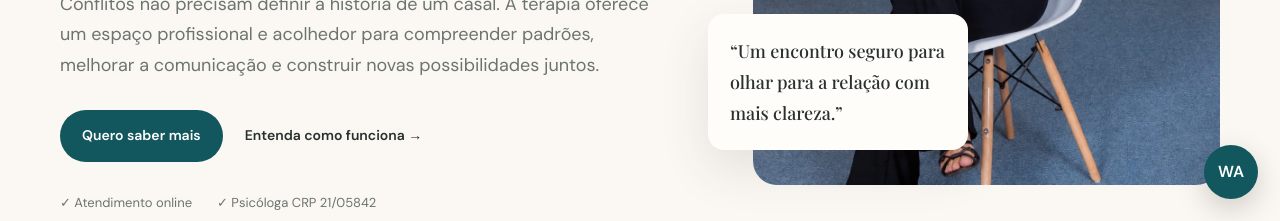
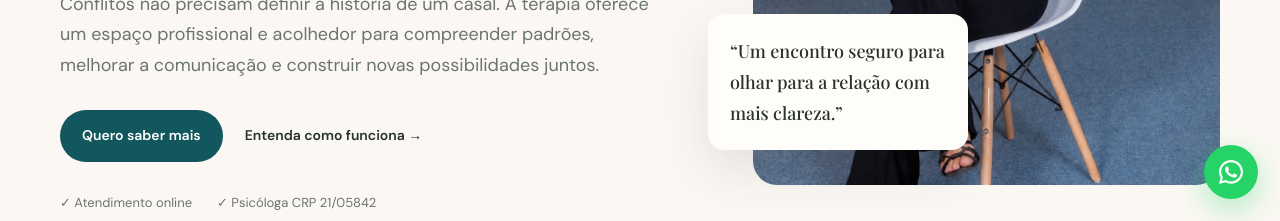
Before and after one commit to ericlucena6485/site-entrelaco-terapia-de-casal, a plain HTML site: page index.html in a window 1280 px wide. Shown: the part 579-800 px from the top of the page. Drawn offline with nearby package versions, Linux system fonts and the light colour scheme.

Commit message:
ajustando cor e botao zap

```diff
--- a/index.html
+++ b/index.html
@@ -158,7 +158,11 @@
     </div>
   </footer>
 
-  <a class="floating-wa" href="https://wa.me/5589994394395?text=Ol%C3%A1%2C%20gostaria%20de%20saber%20mais%20informa%C3%A7%C3%B5es%20sobre%20a%20terapia%20de%20casal!" target="_blank" rel="noopener" aria-label="WhatsApp">WA</a>
+  <a class="floating-wa" href="https://wa.me/5589994394395?text=Ol%C3%A1%2C%20gostaria%20de%20saber%20mais%20informa%C3%A7%C3%B5es%20sobre%20a%20terapia%20de%20casal!" target="_blank" rel="noopener" aria-label="WhatsApp">
+    <svg viewBox="0 0 32 32" aria-hidden="true" focusable="false">
+      <path d="M16.01 3.2c-7.06 0-12.8 5.63-12.8 12.57 0 2.22.6 4.39 1.73 6.29L3.1 28.8l6.95-1.78a12.99 12.99 0 0 0 5.96 1.49c7.06 0 12.8-5.63 12.8-12.57S23.07 3.2 16.01 3.2Zm0 22.98c-1.85 0-3.66-.48-5.25-1.38l-.38-.22-4.12 1.06 1.1-3.92-.25-.4a10.18 10.18 0 0 1-1.57-5.55c0-5.65 4.7-10.24 10.47-10.24s10.47 4.59 10.47 10.24-4.7 10.41-10.47 10.41Zm5.74-7.66c-.31-.16-1.86-.9-2.15-1-.29-.11-.5-.16-.71.16-.21.31-.82 1-.99 1.21-.18.21-.36.23-.67.08-.31-.16-1.32-.48-2.52-1.53-.93-.81-1.56-1.81-1.74-2.12-.18-.31-.02-.48.13-.63.14-.14.31-.36.47-.54.16-.18.21-.31.31-.52.1-.21.05-.39-.03-.55-.08-.16-.71-1.67-.97-2.29-.25-.6-.51-.52-.71-.53h-.6c-.21 0-.55.08-.84.39-.29.31-1.1 1.06-1.1 2.58s1.13 2.99 1.29 3.2c.16.21 2.23 3.34 5.39 4.69.75.32 1.34.51 1.8.65.76.24 1.45.21 1.99.13.61-.09 1.86-.75 2.12-1.47.26-.73.26-1.35.18-1.47-.08-.13-.29-.21-.6-.36Z"/>
+    </svg>
+  </a>
   <script src="script.js"></script>
 </body>
 </html>
--- a/styles.css
+++ b/styles.css
@@ -19,7 +19,9 @@ h1,h2,h3{font-family:"Playfair Display",serif;font-weight:500;line-height:1.13;m
 .content-grid{display:grid;grid-template-columns:repeat(3,1fr);gap:18px}.content-card{padding:30px 0;border-top:1px solid var(--line)}.content-card>span{font-size:11px;text-transform:uppercase;letter-spacing:.14em;color:var(--sage)}.instagram-call{text-align:center;margin-top:45px}.instagram-call a{font-weight:600;text-decoration:underline}
 .contact{padding-top:40px}.contact-box{text-align:center;background:var(--soft);border-radius:36px;padding:80px 25px}.contact-box p{color:var(--muted);max-width:600px;margin:0 auto 25px}.instagram{display:block;margin-top:20px;font-size:14px;color:var(--sage)}
 footer{border-top:1px solid var(--line);padding:35px 0}.footer-grid{display:flex;align-items:center;justify-content:space-between;gap:20px}.footer-grid p{font-size:12px;color:var(--muted)}.footer-brand{font-size:18px}
-.floating-wa{position:fixed;right:22px;bottom:22px;width:54px;height:54px;border-radius:50%;display:grid;place-items:center;background:var(--deep);color:white;font-weight:700;box-shadow:0 10px 30px rgba(0,0,0,.18);z-index:30}
+.floating-wa{position:fixed;right:22px;bottom:22px;width:54px;height:54px;border-radius:50%;display:grid;place-items:center;background:#25d366;color:white;box-shadow:0 10px 30px rgba(37,211,102,.35);z-index:30}
+.floating-wa:hover{background:#20bd5a;transform:translateY(-2px)}
+.floating-wa svg{width:30px;height:30px;display:block;fill:currentColor}
 .reveal{opacity:0;transform:translateY(16px);transition:.7s ease}.reveal.visible{opacity:1;transform:none}
 @media(max-width:900px){.desktop-cta{display:none}.menu-toggle{display:block;margin-left:auto}.menu{display:none;position:absolute;top:84px;left:0;right:0;background:var(--bg);padding:25px 20px;border-bottom:1px solid var(--line);flex-direction:column}.menu.open{display:flex}.hero-grid,.about-grid,.service-grid,.section-head{grid-template-columns:1fr;gap:40px}.hero{padding-top:45px}.hero-photo{max-width:600px;margin:auto}.quote-card{left:15px}.cards,.content-grid{grid-template-columns:1fr}.section{padding:75px 0}.footer-grid{flex-direction:column;text-align:center}}
 @media(max-width:560px){.container{width:min(100% - 28px,1160px)}h1{font-size:45px}.photo-placeholder{min-height:480px}.quote-card{position:relative;left:auto;bottom:auto;width:90%;margin:-45px auto 0}.actions,.trust-row{align-items:flex-start;flex-direction:column;gap:14px}.credentials div{grid-template-columns:1fr;gap:3px}.contact-box{padding:60px 20px}}
@@ -31,7 +33,7 @@ footer{border-top:1px solid var(--line);padding:35px 0}.footer-grid{display:flex
 .hero-photo .photo-placeholder{background-position:center 25%}
 .about-photo .portrait{background-position:center 35%}
 .brand-mark,.eyebrow,.role,.content-card>span,.instagram-call a,.instagram{color:var(--petrol)}
-.btn,.floating-wa{background:var(--petrol-deep)}
+.btn{background:var(--petrol-deep)}
 .btn:hover{background:var(--petrol)}
 .accent{background:linear-gradient(135deg,var(--petrol-deep),#284f4e)}
 .soft,.contact-box{background:#f2ece3}
```
